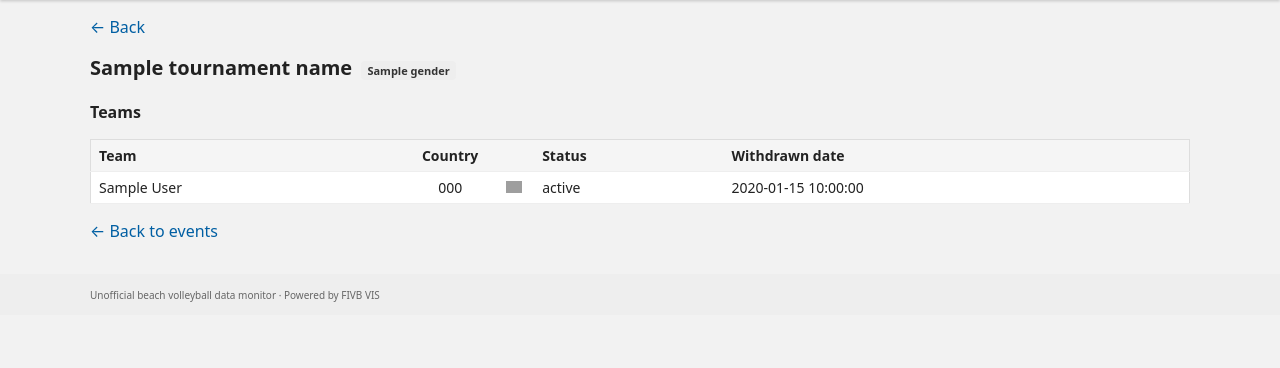
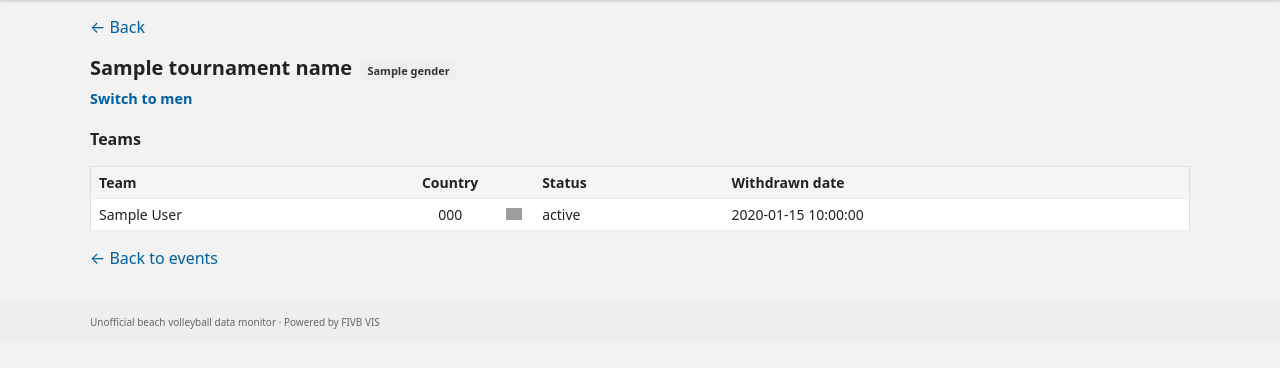
Before and after one commit to PetLahev/fivb-monitor, a FastAPI app: template templates/tournament.html in a window 1280 px wide. Shown: the part 69-437 px from the top of the page. Run offline with FastAPI, Linux system fonts and the light colour scheme; the template is opened without the code that fills it: most values are stand-ins (such as "Sample title", 1, 10 or a date in 2020); some libraries are stand-ins or nearby versions; grey boxes are pictures that could not be loaded.

Commit message:
Added link to other gender for each tournament

```diff
--- a/main.py
+++ b/main.py
@@ -64,7 +64,10 @@ def tournament_detail(request: Request, fivb_no: int):
     with db() as conn, conn.cursor() as cur:
         # najdeme turnaj podle FIVB čísla
         cur.execute("""
-            SELECT t.tournament_id, t.gender, e.name AS event_name
+            SELECT t.tournament_id,
+                t.gender,
+                t.event_id,
+                e.name AS event_name
             FROM tournament t
             JOIN event e ON e.event_id = t.event_id
             WHERE t.fivb_tournament_no = %s
@@ -80,8 +83,27 @@ def tournament_detail(request: Request, fivb_no: int):
                     "fivb_no": fivb_no,
                     "gender": None,
                     "tournament_name": None,
+                    "other_fivb_no": None,
+                    "other_gender": None,
                 },
             )
+
+        # najdeme případný opačný turnaj (M ↔ W) v rámci stejného eventu
+        other_fivb_no = None
+        other_gender = None
+        if t["gender"] in ("M", "W"):
+            cur.execute("""
+                SELECT fivb_tournament_no, gender
+                FROM tournament
+                WHERE event_id = %s
+                AND gender IS NOT NULL
+                AND gender <> %s
+                LIMIT 1;
+            """, (t["event_id"], t["gender"]))
+            other = cur.fetchone()
+            if other:
+                other_fivb_no = other["fivb_tournament_no"]
+                other_gender = other["gender"]
 
         # aktuální stav týmů pro daný turnaj
         cur.execute("""
@@ -124,6 +146,8 @@ def tournament_detail(request: Request, fivb_no: int):
                 "fivb_no": fivb_no,
                 "gender": t["gender"],
                 "tournament_name": t["event_name"],
+                "other_fivb_no": other_fivb_no,
+                "other_gender": other_gender,
             },
         )
 
--- a/static/style.css
+++ b/static/style.css
@@ -175,3 +175,16 @@ a:hover {
     height: auto;
     display: inline-block;
 }
+
+.switch-gender {
+    margin: 0 0 12px 0;
+    font-size: 0.9rem;
+}
+
+.switch-gender a {
+    text-decoration: none;
+    font-weight: 600;
+}
+.switch-gender a:hover {
+    text-decoration: underline;
+}
--- a/templates/tournament.html
+++ b/templates/tournament.html
@@ -8,6 +8,14 @@
     {{ tournament_name or ('Tournament ' ~ fivb_no) }}
     {% if gender %}<span class="badge badge-gender">{{ gender }}</span>{% endif %}
 </h2>
+
+{% if other_fivb_no %}
+  <p class="switch-gender">
+    <a href="/tournament/{{ other_fivb_no }}">
+      Switch to {{ 'women' if gender == 'M' else 'men' }}
+    </a>
+  </p>
+{% endif %}
 
 <h3>Teams</h3>
 
```
Also changed, not shown: 1 other file.
